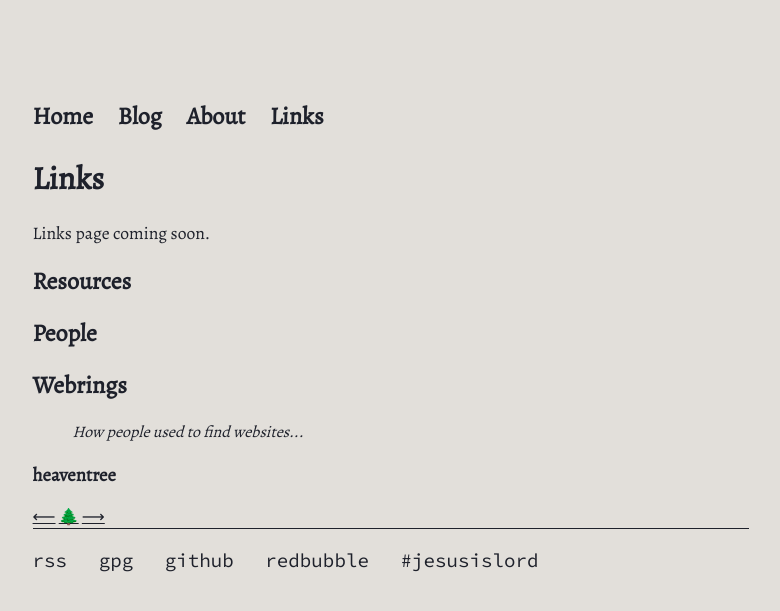
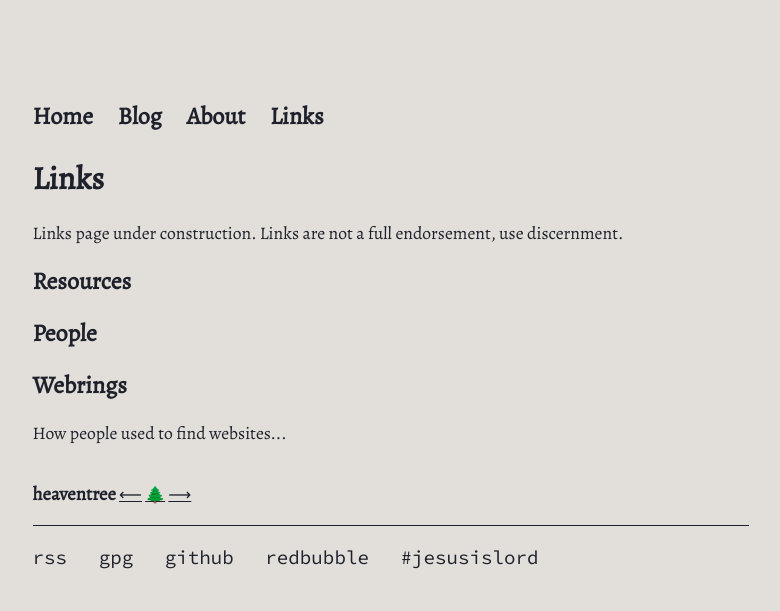
Before and after one commit to codyilardo/codyilardo.github.io, a Jekyll site: the page built from links/index.html, in a window 1280 px wide. Shown: the top 611 px of the page, without its empty margins (249-1029 px from the left). Built offline with Jekyll 4.4.1, drawn with Linux system fonts in a browser that asks for light colours.

Commit message:
links edits

```diff
--- a/links/index.html
+++ b/links/index.html
@@ -4,7 +4,7 @@ title: Links
 ---
 <h1>{{ page.title }}</h1>
 <p class="p-mono">
-    Links page coming soon.
+    Links page under construction. Links are not a full endorsement, use discernment.
 </p>
 
 <h2>Resources</h2>
@@ -12,11 +12,11 @@ title: Links
 <h2>People</h2>
 
 <h2>Webrings</h2>
-<blockquote>How people used to find websites...</blockquote>
+<p>How people used to find websites...</p>
 
 <div>
-    <h3>heaventree</h3>
-    <div>
+    <h3 style="display: inline-block;">heaventree</h3>
+    <div style="display: inline-block;">
         <a href="https://heaventree.xyz/prev">&xlarr;</a>
         <a href="https://heaventree.xyz">&#x1F332;</a>
         <a href="https://heaventree.xyz/next">&xrarr;</a>
```
